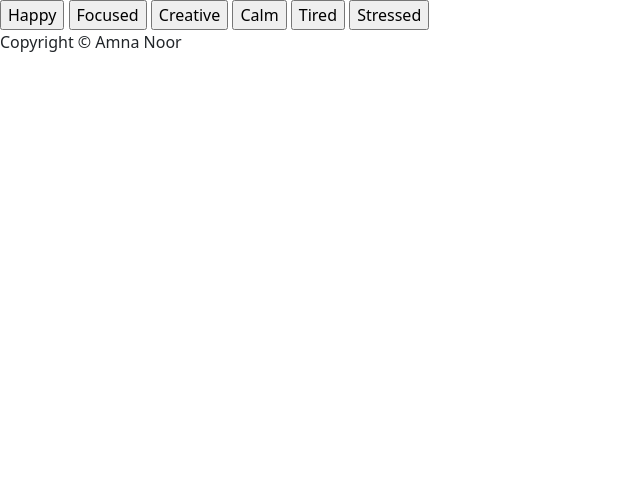
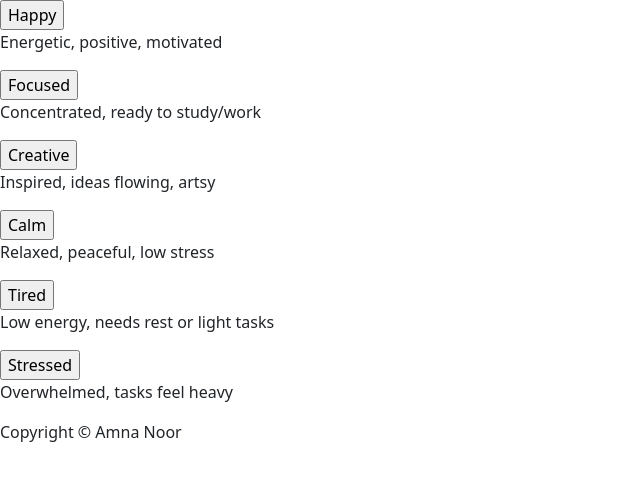
Before and after one commit to amna-nr/productivity_app, a Flask app: page /mood in a window 1280 px wide. Shown: the part 72-553 px from the top of the page, without its empty margins (0-640 px from the left). Run offline with Flask 3, Linux system fonts and the light colour scheme; a user stored in the database is signed in.

Commit message:
add task descriptions

```diff
--- a/templates/mood.html
+++ b/templates/mood.html
@@ -5,10 +5,16 @@
 {% block main %}
     <form action="/mood" method="post">
         <input name="happy" type="submit" value="Happy">
+        <p>Energetic, positive, motivated</p>
         <input name="focused" type="submit" value="Focused">
+        <p>Concentrated, ready to study/work</p>
         <input name="creative" type="submit" value="Creative">
+        <p>Inspired, ideas flowing, artsy</p>
         <input name="calm" type="submit" value="Calm">
+        <p>Relaxed, peaceful, low stress</p>
         <input name="tired" type="submit" value="Tired">
+        <p>Low energy, needs rest or light tasks</p>
         <input name="stressed" type="submit" value="Stressed">
+        <p>Overwhelmed, tasks feel heavy</p>
     </form>
 {% endblock %}
```
